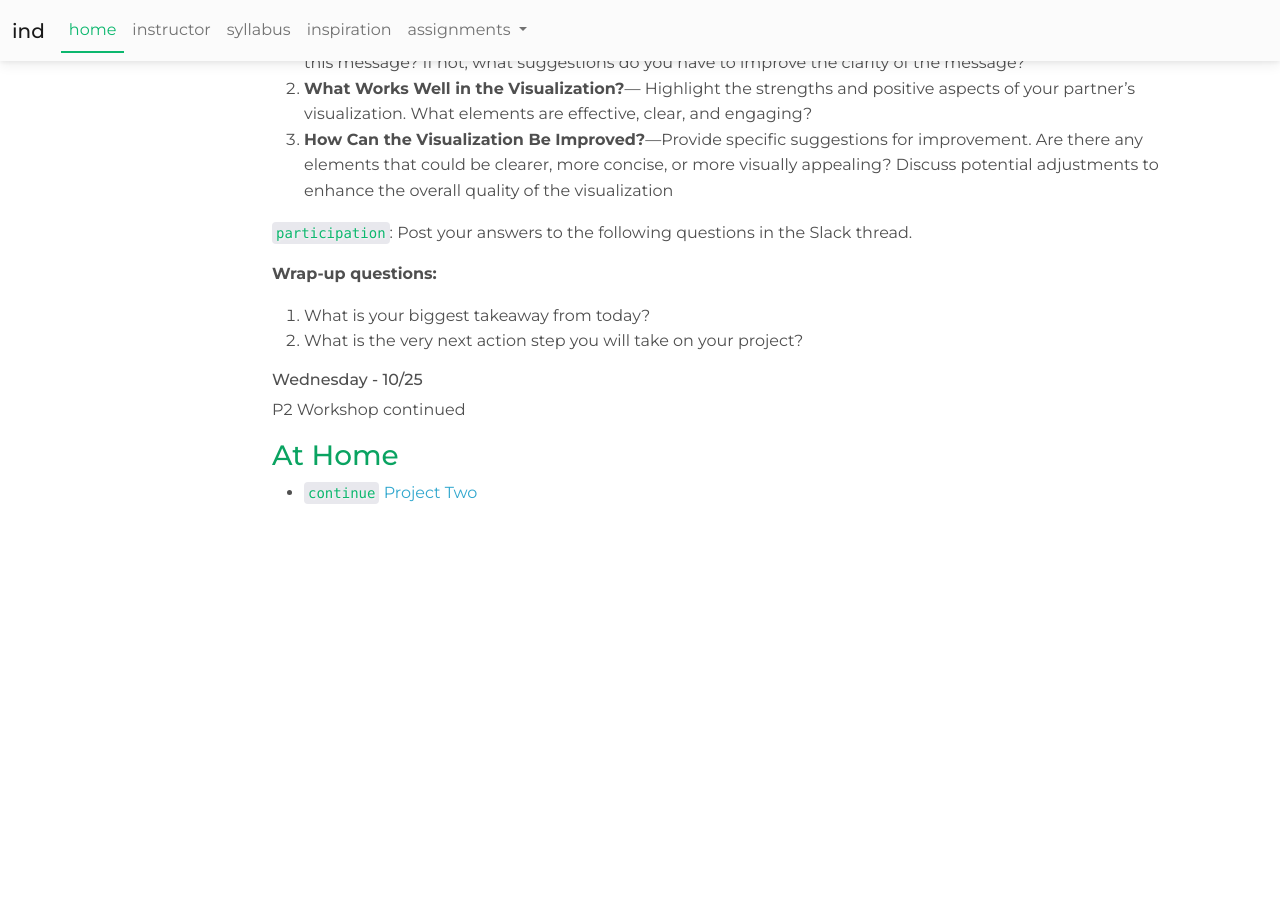
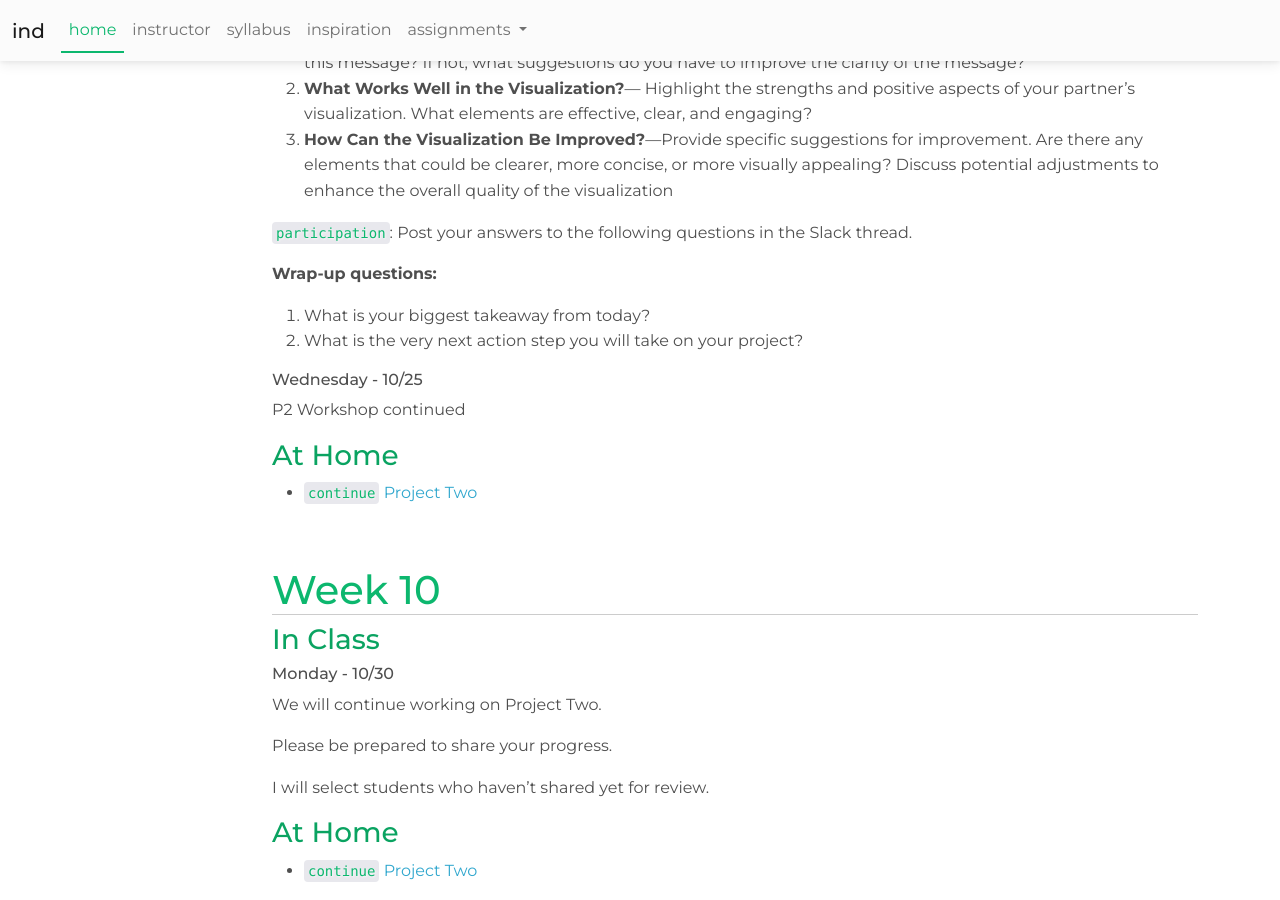
Before and after one commit to nicnosis/cu-courses, a Jekyll site: the page built from fa23/ind/index.md, in a window 1280 px wide and 900 px high, scrolled down 6802 px. Built offline with Jekyll 4.4.1, drawn with Linux system fonts in a browser that asks for light colours; nearby versions of some CDN libraries; before the commit the page ends 7324 px from its top, so only the background shows below that.

Commit message:
add ind w10

```diff
--- a/fa23/ind/index.md
+++ b/fa23/ind/index.md
@@ -261,3 +261,15 @@ P2 Workshop continued
 
 ### At Home
 * `continue` [Project Two](assignments/p2.html)
+
+## Week 10
+### In Class
+#### Monday - 10/30
+We will continue working on Project Two.
+
+Please be prepared to share your progress.
+
+I will select students who haven't shared yet for review.
+
+### At Home
+* `continue` [Project Two](assignments/p2.html)
```
